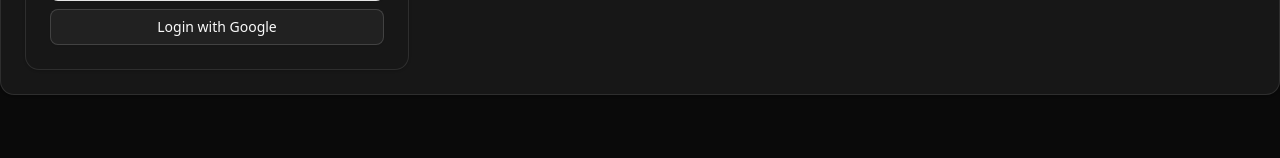
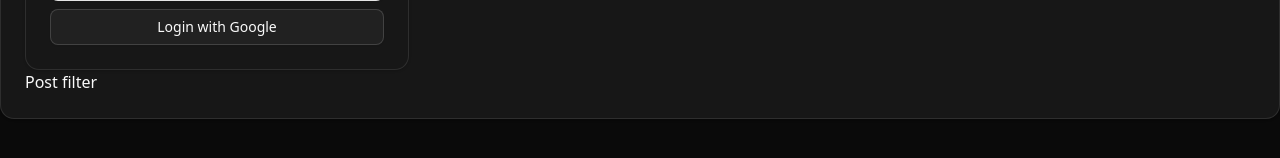
Before and after one commit to CraftBuiler/Build-a-beginner-Project-with-friends, a React (Vite) app: page / in a window 1280 px wide. Shown: the part 394-552 px from the top of the page. Built offline with nearby package versions, Linux system fonts and the light colour scheme.

Commit message:
fix: merge conflict

```diff
--- a/src/components/Post/filterPost.tsx
+++ b/src/components/Post/filterPost.tsx
@@ -1,3 +1,3 @@
 export const PostFilter = () => {
-    return <div></div>
+    return <div>Post filter</div>
 }
```
Also changed, not shown: 1 other file (tests, documents, lock files or other folders).
